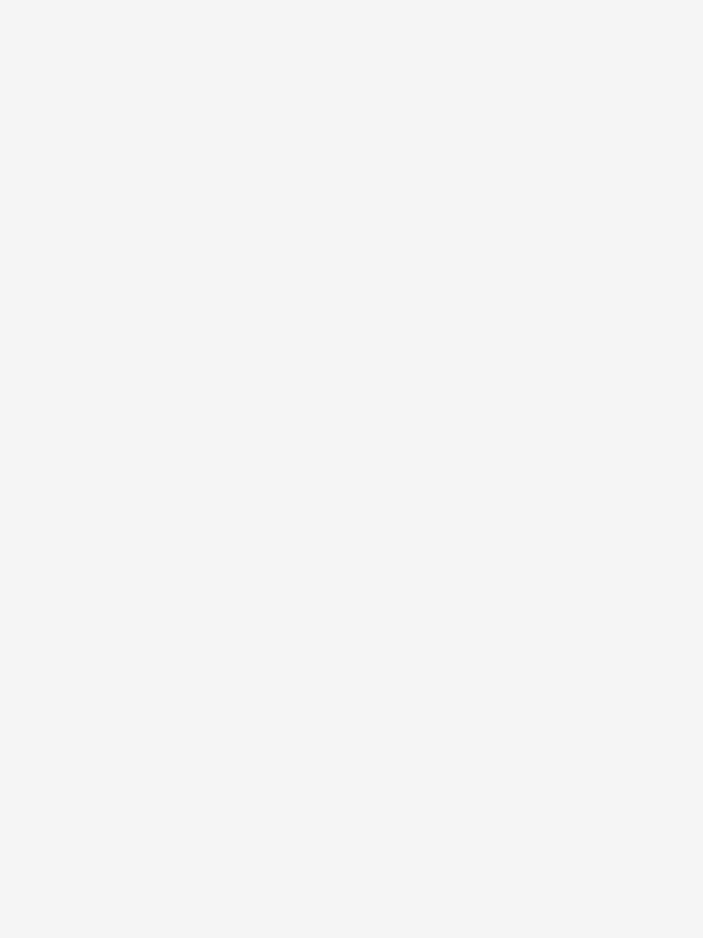
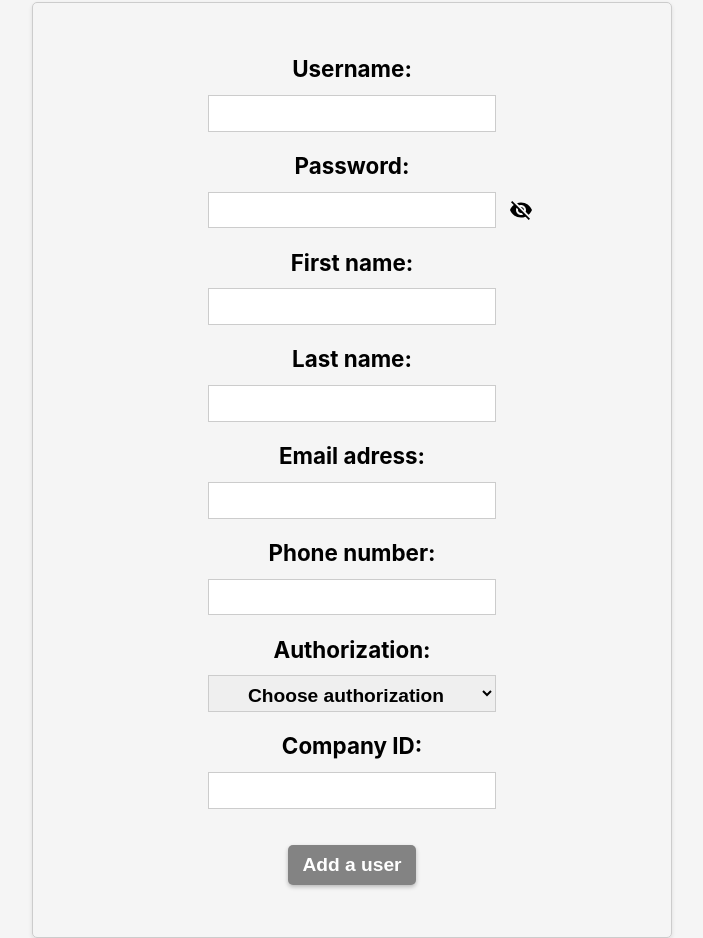
Before and after one commit to liorspidy/MaintControl, a React (Create React App) app: page /admin/addUser in a window 1280 px wide. Before the commit this address had no page. Shown: the part 160-1098 px from the top of the page, without its empty margins (288-991 px from the left). Before the commit the page ends 800 px from the top, so only its background shows below. Built offline with nearby package versions, Linux system fonts and the light colour scheme.

Commit message:
added Add a user page
This page includes all of the information the admin needs to add a user. it also has conditions to check the inputs.

```diff
--- a/package.json
+++ b/package.json
@@ -43,5 +43,8 @@
       "last 1 firefox version",
       "last 1 safari version"
     ]
+  },
+  "devDependencies": {
+    "node-libs-browser": "^2.2.1"
   }
 }
--- a/src/App.js
+++ b/src/App.js
@@ -11,9 +11,10 @@ import AddGuide from "./components/pages/guides/addGuide/AddGuide";
 import EditGuide from "./components/pages/guides/editGuide/EditGuide";
 import GuideDetails from "./components/pages/guides/GuideDetails";
 import CartProvider from "./store/CartProvider";
-import Admin from "./components/pages/admin/Admin";
+import Admin from "./components/pages/users/admin/Admin";
 import Missions from "./components/pages/missions/Missions";
 import NewMission from "./components/pages/missions/NewMission";
+import AddUser from "./components/pages/users/admin/addUser/AddUser";
 
 function App() {
   const location = useLocation().pathname.replace("/", "");
@@ -35,6 +36,7 @@ function App() {
           <Route path="guides/editGuide/:guideId" element={<EditGuide />} />
           <Route path="guides/details/:guideId" element={<GuideDetails />} />
           <Route path="admin" element={<Admin />} />
+          <Route path="admin/addUser" element={<AddUser />} />
         </Routes>
       </div>
     </CartProvider>
--- a/src/components/header/Header.js
+++ b/src/components/header/Header.js
@@ -32,8 +32,10 @@ const Header = (props) => {
         return "Add A Guide";
       case "guides/editGuide/*":
         return "Edit A Guide";
-        case "admin":
-          return "Admin page";
+      case "admin":
+        return "Admin page";
+      case "admin/addUser":
+        return "Add a User";
       default:
         return "Unknown Page";
     }
--- a/src/components/pages/admin/Admin.css
+++ b/src/components/pages/users/admin/Admin.css
@@ -1,11 +1,12 @@
 .adminButtons {
-    margin: 4rem;
+    margin: 4rem auto;
     display: flex;
     flex-direction: column;
     justify-content: center;
     align-items: center;
     background-color: lightblue;
     border-radius: 15px;
+    max-width: 80%;
 }
 
 .admin-button {
--- a/src/components/pages/admin/Admin.js
+++ b/src/components/pages/users/admin/Admin.js
@@ -5,7 +5,7 @@ const Admin = () => {
     return (
 
         <div className="adminButtons">
-        <Link className="admin-button btnAddUser" to="login">
+        <Link className="admin-button btnAddUser" to="addUser">
           Add a new user
         </Link>
 
--- /dev/null
+++ b/src/components/pages/users/admin/addUser/AddUser.css
@@ -0,0 +1,123 @@
+.addUserBox {
+    display: flex;
+    flex-direction: column;
+    align-items: center;
+    width: 50%;
+    margin: 50px auto;
+    padding: 20px;
+    border: 1px solid #ccc;
+    border-radius: 5px;
+    box-shadow: 0 2px 4px rgba(0, 0, 0, 0.1);
+}
+
+.addUserForm {
+    margin: 0 auto;
+    width: 50%;
+    margin: 2rem auto;
+    min-width: 20rem;
+}
+
+.addUserLabel {
+    font-size: 1.4rem;
+    font-weight: bold;
+    display: block;
+    padding: 0 1rem;
+    margin-bottom: 0.01rem;
+
+}
+
+.addUserInput {
+    display: block;
+    min-width: 100%;
+    border: 1px solid #ccc;
+    height: 2.3rem;
+    margin: 0 auto;
+    margin-top: 0.8rem;
+    font-size: 1.2rem;
+    font-weight: bold;
+    padding: 0.5rem;
+    text-align: center;
+    width: 100%;
+}
+
+.passContent {
+    display: flex;
+    justify-content: space-between;
+    align-items: center;
+    text-align: center;
+}
+
+.eye {
+    margin-top: 0.8rem;
+    margin-left: 0.8rem;
+}
+
+.eyeOff {
+    margin-top: 0.8rem;
+    margin-left: 0.8rem;
+}
+
+.addUserError {
+    color: red;
+    font-weight: bold;
+}
+
+.addUserButton {
+    border: none;
+    box-shadow: 0 2px 4px rgb(0 0 0 / 25%);
+    background-color: rgb(131, 131, 131);
+    color: white;
+    font-weight: bold;
+    font-size: 1.2rem;
+    width: 8rem;
+    height: 2.5rem;
+    border-radius: 5px;
+    margin-top: 1rem;
+    cursor: pointer;
+}
+
+.addUserButton:hover {
+    background-color: rgb(94, 94, 94);
+}
+
+.addUserButton:active {
+    animation: 0.05s clicked forwards ease-in-out;
+}
+
+@keyframes clicked {
+    0% {
+        scale: 1;
+    }
+
+    100% {
+        scale: 0.90;
+    }
+}
+
+@media screen and (max-width: 900px) {
+    .addUserBox {
+        width: 80%;
+        margin: 30px auto;
+    }
+
+    .addUserInput {
+        display: block;
+        min-width: 100%;
+        border: 1px solid #ccc;
+        height: 2rem;
+        margin: 0 auto;
+        margin-top: 0.8rem;
+        font-size: 1.2rem;
+        font-weight: bold;
+        padding: 0.5rem;
+        width: 100%;
+        text-align: center;
+    }
+
+    .addUserForm {
+        width: 50%;
+        margin: 0rem auto;
+        min-width: 14rem;
+    }
+
+}
--- /dev/null
+++ b/src/components/pages/users/admin/addUser/AddUser.js
@@ -0,0 +1,237 @@
+import { useState } from 'react';
+import VisibilityIcon from '@mui/icons-material/Visibility';
+import VisibilityOffIcon from '@mui/icons-material/VisibilityOff';
+import './AddUser.css';
+import { Link } from 'react-router-dom';
+import axios from 'axios';
+
+
+function validateEmail(email) {
+    const regex = /^[^\s@]+@[^\s@]+\.[^\s@]+$/;
+    return regex.test(email);
+  }
+
+
+const AddUser = () => {
+  const [username, setUsername] = useState('');
+  const [password, setPassword] = useState('');
+  const [showPassword, setShowPassword] = useState(false); // new state to track whether to show or hide the password
+  const [companyId, setCompanyId] = useState('');
+  const [firstName, setFirstName] = useState('');
+  const [lastName, setLastName] = useState('');
+  const [email, setEmail] = useState('');
+  //const [isValidEmail, setIsValidEmail] = useState(false);
+  const [phoneNumber, setPhoneNumber] = useState('');
+  const [authorization, setAuthorization] = useState('');
+  const [error, setError] = useState('');
+
+  const handleUsernameChange = (event) => {
+    setUsername(event.target.value);
+  };
+
+  const handlePasswordChange = (event) => {
+    setPassword(event.target.value);
+  };
+
+  const handleCompanyIdChange = (event) => {
+    setCompanyId(event.target.value);
+  };
+
+  const handleFirstNameChange = (event) => {
+    setFirstName(event.target.value);
+  };
+
+  const handleLastNameChange = (event) => {
+    setLastName(event.target.value);
+  };
+
+  const handleEmailChange = (event) => {
+    setEmail(event.target.value);
+    //setIsValidEmail(validateEmail(event.target.value));
+  };
+
+  const handlePhoneNumberChange = (event) => {
+    setPhoneNumber(event.target.value);
+  };
+
+  const handleAuthorizationChange = (event) => {
+    setAuthorization(event.target.value);
+  };
+
+  const handleShowPassword = () => {
+    setShowPassword(!showPassword); // toggle showPassword state
+  };
+
+  const handleSubmit = (event) => {
+    event.preventDefault();
+     if (password.length < 8) {
+      setError('Password must be at least 8 characters');
+    } else if (username.length < 4) {
+      setError('Username must be at least 4 characters');
+    } else if (companyId.length == 0) {
+        setError('Must enter company ID');
+    }
+      else if (firstName.length < 2 ) {
+        setError('First name must be at least 2 characters');
+    }
+      else if (lastName.length < 2 ) {
+        setError('Last name must be at least 2 characters');
+    }
+      /*else if (!isValidEmail) {
+        setError('Must enter a valid Email');
+    }*/
+      else if (phoneNumber.length!=10) {
+        setError('Must enter a valid phone number');
+    }
+      else if (document.getElementById('authorization').value ==="choose") {
+        setError('Must choose an authorization');
+    }
+      else {
+      // submit the form
+      console.log('submitted!');
+      axios
+        .post('http://localhost:9000/login', {
+          username,
+          password,
+          firstName,
+          lastName,
+          companyId,
+          email,
+          phoneNumber
+        })
+        .then((response) => {
+          console.log(response);
+        })
+        .catch((error) => {
+          console.log(error);
+        });
+      setError('');
+    }
+  };
+
+  return (
+    <div className="addUserBox">
+      <form onSubmit={handleSubmit} className="addUserForm">
+        <label className="addUserLabel" htmlFor="username">
+          Username:
+          <input
+            id="username"
+            className="addUserInput"
+            type="text"
+            value={username}
+            onChange={handleUsernameChange}
+            required
+          />
+        </label>
+        <br />
+        <label className="addUserLabel" htmlFor="pass">
+          Password:
+          <div className="passContent">
+            <input
+              id="pass"
+              className="addUserInput"
+              type={showPassword ? 'text' : 'password'} // show text if showPassword is true, otherwise show password
+              value={password}
+              onChange={handlePasswordChange}
+              required
+            />
+            {showPassword && (
+              <VisibilityIcon className="eye" onClick={handleShowPassword} />
+            )}
+            {!showPassword && (
+              <VisibilityOffIcon
+                className="eyeOff"
+                onClick={handleShowPassword}
+              />
+            )}
+          </div>
+        </label>
+        <br />
+        <label className="addUserLabel" htmlFor="firstName">
+          First name:
+          <input
+            id="firstName"
+            className="addUserInput"
+            type="text"
+            value={firstName}
+            onChange={handleFirstNameChange}
+            required
+          />
+        </label>
+        <br/>
+        <label className="addUserLabel" htmlFor="LastName">
+          Last name:
+          <input
+            id="lastName"
+            className="addUserInput"
+            type="text"
+            value={lastName}
+            onChange={handleLastNameChange}
+            required
+          />
+        </label>
+        <br/>
+        <label className="addUserLabel" htmlFor="Email">
+          Email adress:
+          <input
+            id="email"
+            className="addUserInput"
+            type="text"
+            value={email}
+            onChange={handleEmailChange}
+            required
+          />
+        </label>
+        <br/>
+        <label className="addUserLabel" htmlFor="phoneNumber">
+          Phone number:
+          <input
+            id="phoneNumber"
+            className="addUserInput"
+            type="text"
+            value={phoneNumber}
+            onChange={handlePhoneNumberChange}
+            required
+          />
+        </label>
+        <br/>
+        <label htmlFor="authorization" className="addUserLabel">Authorization:
+        <select
+            id="authorization"
+            name="authorization"
+            className="addUserInput"
+            value={authorization}
+            onChange={handleAuthorizationChange}
+            defaultValue="choose"
+            required
+          >
+            <option value="choose">Choose authorization</option>
+            <option value="admin">Admin</option>
+            <option value="Mmanager">Manager</option>
+            <option value="maintenanceMan">Maintenance man</option>
+        </select>
+        </label>
+        <br/>
+        <label className="addUserLabel" htmlFor="companyId">
+          Company ID:
+          <input
+            id="companyId"
+            className="addUserInput"
+            type="text"
+            value={companyId}
+            onChange={handleCompanyIdChange}
+            required
+          />
+        </label>
+
+        {error && <div className="addUserError">{error}</div>}
+        <br />
+        <button className="addUserButton" type="submit">
+          Add a user
+        </button>
+      </form>
+    </div>
+  );
+};
+
+export default AddUser;
```
Also changed, not shown: 1 other file (tests, documents, lock files or other folders).
